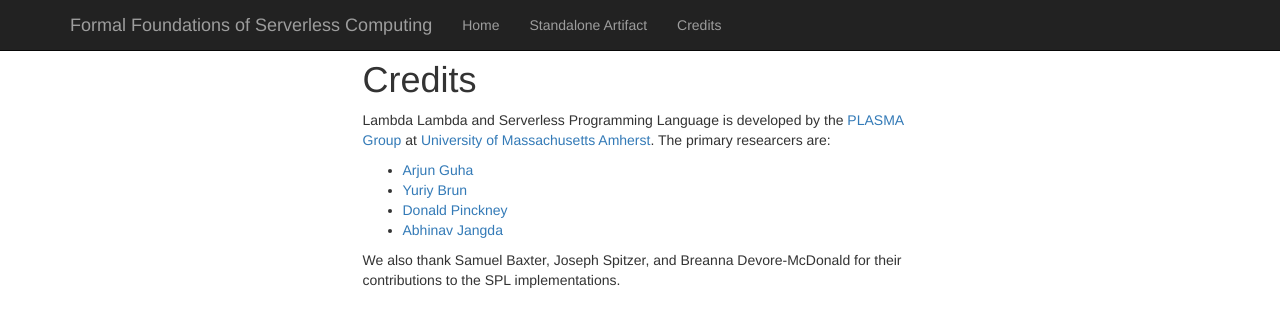
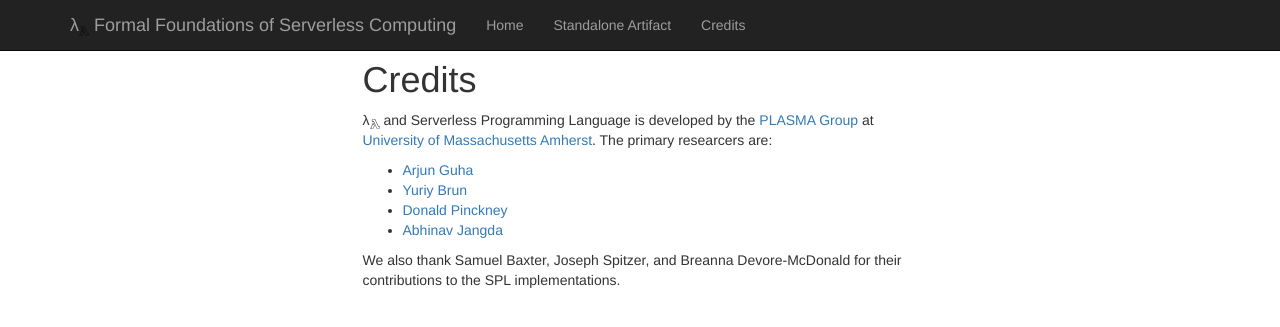
Before and after one commit to plasma-umass/nextdoor-eurosys21, a Jekyll site: the page built from credits/index.html, in a window 1280 px wide. Shown: the top 327 px of the page. Built offline with Jekyll 4.4.1, drawn with Linux system fonts in a browser that asks for light colours; nearby versions of some CDN libraries.

Commit message:
add aws logo

```diff
--- a/_layouts/default.html
+++ b/_layouts/default.html
@@ -36,7 +36,7 @@
             <span class="icon-bar"></span>
             <span class="icon-bar"></span>
           </button>
-          <a class="navbar-brand" href="../home">Formal Foundations of Serverless Computing</a>
+          <a class="navbar-brand" href="../home">&lambda;<sub><img src="../aws-lambda-logo.svg" width=10 height=10></sub> Formal Foundations of Serverless Computing</a>
         </div>
         <div id="navbar" class="collapse navbar-collapse">
           <ul class="nav navbar-nav">
--- a/credits/index.html
+++ b/credits/index.html
@@ -8,7 +8,7 @@
 <h1>Credits</h1>
 
 <p>
-Lambda Lambda and Serverless Programming Language is developed by the <a href="http://plasma.cs.umass.edu">PLASMA
+&lambda;<sub><img src="../aws-lambda-logo.svg" width=10 height=10></sub> and Serverless Programming Language is developed by the <a href="http://plasma.cs.umass.edu">PLASMA
 Group</a> at <a href="https://www.cics.umass.edu">University of Massachusetts
 Amherst</a>. The primary researcers are:
 
```
Also changed, not shown: aws-lambda-logo.svg (added).
